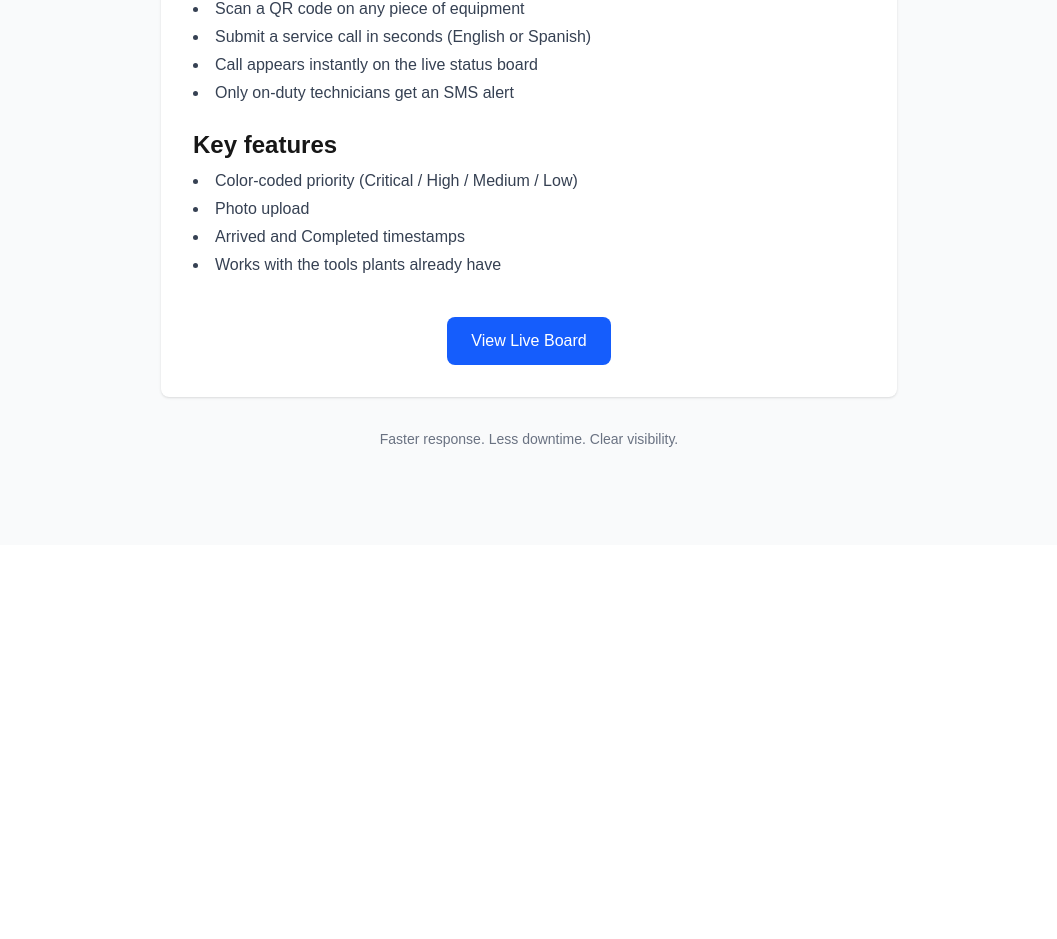
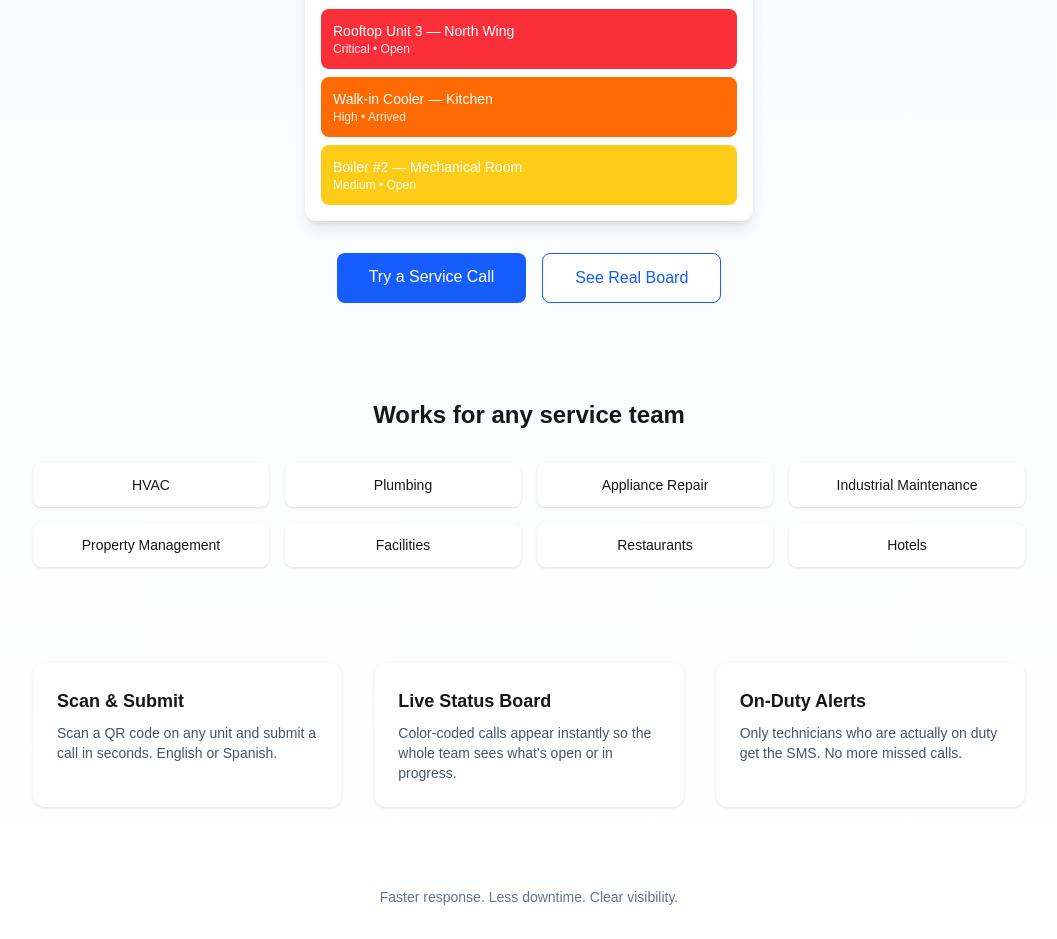
Before and after one commit to erieboatr/qrcall-app, a Next.js app: page / in a window 1280 px wide. Shown: the part 255-1194 px from the top of the page, without its empty margins (111-1168 px from the left). Before the commit the page ends 800 px from the top, so only its background shows below. Built offline with nearby package versions, Linux system fonts and the light colour scheme.

Commit message:
Animated demo board and broader market homepage

```diff
--- a/app/page.tsx
+++ b/app/page.tsx
@@ -1,49 +1,106 @@
+'use client'
+
+import { useEffect, useState } from 'react'
+
+const demoCalls = [
+  { equip: 'Rooftop Unit 3', loc: 'North Wing', priority: 'Critical', status: 'Open', color: 'bg-red-500' },
+  { equip: 'Walk-in Cooler', loc: 'Kitchen', priority: 'High', status: 'Arrived', color: 'bg-orange-500' },
+  { equip: 'Boiler #2', loc: 'Mechanical Room', priority: 'Medium', status: 'Open', color: 'bg-yellow-400' },
+]
+
 export default function Home() {
+  const [visible, setVisible] = useState(0)
+
+  useEffect(() => {
+    const timer = setInterval(() => {
+      setVisible((v) => (v + 1) % (demoCalls.length + 1))
+    }, 1800)
+    return () => clearInterval(timer)
+  }, [])
+
   return (
-    <div className="min-h-screen bg-gray-50">
-      <div className="max-w-3xl mx-auto px-4 py-16 text-center">
-        <h1 className="text-4xl font-bold text-gray-900 mb-4">
+    <div className="min-h-screen bg-gradient-to-b from-slate-50 to-white">
+      {/* Hero */}
+      <section className="max-w-5xl mx-auto px-4 pt-16 pb-12 text-center">
+        <h1 className="text-5xl font-bold text-slate-900 mb-4">
           Qrcall
         </h1>
-        <p className="text-xl text-gray-600 mb-8">
-          Simple QR-code alerts and live status board for maintenance teams
+        <p className="text-xl text-slate-600 mb-8 max-w-2xl mx-auto">
+          QR-code service calls and a live status board for maintenance, HVAC, plumbing, appliance repair, and more.
         </p>
 
-        <div className="bg-white rounded-lg shadow p-8 text-left space-y-6">
-          <div>
-            <h2 className="text-2xl font-semibold mb-2">How it works</h2>
-            <ul className="list-disc list-inside text-gray-700 space-y-1">
-              <li>Scan a QR code on any piece of equipment</li>
-              <li>Submit a service call in seconds (English or Spanish)</li>
-              <li>Call appears instantly on the live status board</li>
-              <li>Only on-duty technicians get an SMS alert</li>
-            </ul>
-          </div>
-
-          <div>
-            <h2 className="text-2xl font-semibold mb-2">Key features</h2>
-            <ul className="list-disc list-inside text-gray-700 space-y-1">
-              <li>Color-coded priority (Critical / High / Medium / Low)</li>
-              <li>Photo upload</li>
-              <li>Arrived and Completed timestamps</li>
-              <li>Works with the tools plants already have</li>
-            </ul>
-          </div>
-
-          <div className="pt-4 text-center">
-            <a
-              href="/board"
-              className="inline-block bg-blue-600 text-white px-6 py-3 rounded-lg font-medium"
-            >
-              View Live Board
-            </a>
+        {/* Animated demo board */}
+        <div className="max-w-md mx-auto bg-white rounded-xl shadow-lg p-4 text-left mb-8">
+          <div className="text-sm font-semibold text-slate-500 mb-3">Live Status Board</div>
+          <div className="space-y-2">
+            {demoCalls.slice(0, visible).map((call, i) => (
+              <div
+                key={i}
+                className={`${call.color} text-white p-3 rounded-lg text-sm animate-pulse`}
+              >
+                <div className="font-medium">{call.equip} — {call.loc}</div>
+                <div className="text-xs opacity-90">{call.priority} • {call.status}</div>
+              </div>
+            ))}
+            {visible === 0 && (
+              <div className="text-slate-400 text-sm py-4 text-center">Waiting for calls…</div>
+            )}
           </div>
         </div>
 
-        <p className="mt-8 text-sm text-gray-500">
-          Faster response. Less downtime. Clear visibility.
-        </p>
-      </div>
+        <div className="flex flex-col sm:flex-row gap-4 justify-center">
+          <a
+            href="/call?plant=ppi"
+            className="bg-blue-600 text-white px-8 py-3 rounded-lg font-medium hover:bg-blue-700"
+          >
+            Try a Service Call
+          </a>
+          <a
+            href="/board?plant=ppi"
+            className="bg-white text-blue-600 border border-blue-600 px-8 py-3 rounded-lg font-medium hover:bg-blue-50"
+          >
+            See Real Board
+          </a>
+        </div>
+      </section>
+
+      {/* Markets */}
+      <section className="max-w-5xl mx-auto px-4 py-12">
+        <h2 className="text-2xl font-semibold text-center mb-8">Works for any service team</h2>
+        <div className="grid sm:grid-cols-2 md:grid-cols-4 gap-4 text-center text-sm">
+          {['HVAC', 'Plumbing', 'Appliance Repair', 'Industrial Maintenance', 'Property Management', 'Facilities', 'Restaurants', 'Hotels'].map((m) => (
+            <div key={m} className="bg-white rounded-lg py-3 shadow-sm">{m}</div>
+          ))}
+        </div>
+      </section>
+
+      {/* Features */}
+      <section className="max-w-5xl mx-auto px-4 py-12">
+        <div className="grid md:grid-cols-3 gap-8">
+          <div className="bg-white p-6 rounded-xl shadow-sm">
+            <h3 className="font-semibold text-lg mb-2">Scan & Submit</h3>
+            <p className="text-slate-600 text-sm">
+              Scan a QR code on any unit and submit a call in seconds. English or Spanish.
+            </p>
+          </div>
+          <div className="bg-white p-6 rounded-xl shadow-sm">
+            <h3 className="font-semibold text-lg mb-2">Live Status Board</h3>
+            <p className="text-slate-600 text-sm">
+              Color-coded calls appear instantly so the whole team sees what’s open or in progress.
+            </p>
+          </div>
+          <div className="bg-white p-6 rounded-xl shadow-sm">
+            <h3 className="font-semibold text-lg mb-2">On-Duty Alerts</h3>
+            <p className="text-slate-600 text-sm">
+              Only technicians who are actually on duty get the SMS. No more missed calls.
+            </p>
+          </div>
+        </div>
+      </section>
+
+      <footer className="text-center py-8 text-sm text-slate-500">
+        Faster response. Less downtime. Clear visibility.
+      </footer>
     </div>
   )
 }
```
